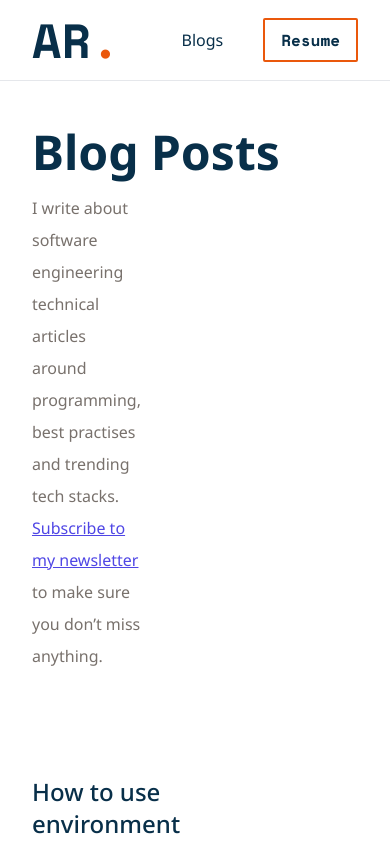
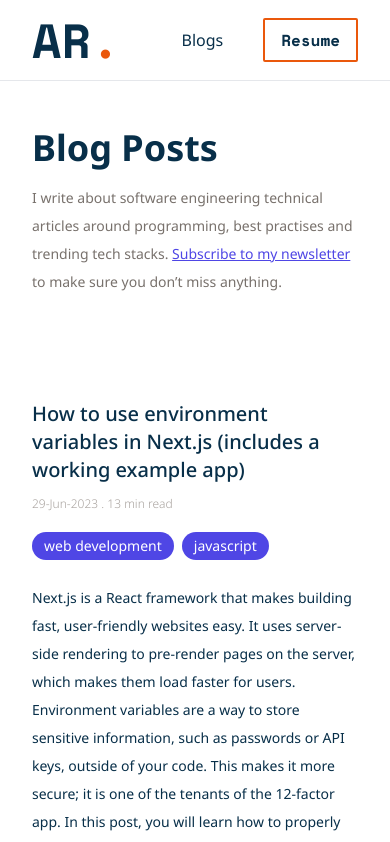
Before and after one commit to aayushrijal91/aayush, a Next.js app: page /blogs in a window 390 px wide. Shown: the top 842 px of the page. Built offline with nearby package versions, Linux system fonts and the light colour scheme.

Commit message:
Blogs responsive done

```diff
--- a/src/pages/blogs/index.js
+++ b/src/pages/blogs/index.js
@@ -9,13 +9,13 @@ const space = Space_Mono({
 function Blogs() {
     const blogPosts = Array.from({ length: 5 }, (_, i) => (
         <article key={i} className="post-preview py-10 border-b ">
-            <p className="text-2xl font-medium">How to use environment variables in Next.js (includes a working example app)</p>
+            <p className="text-xl md:text-2xl font-medium">How to use environment variables in Next.js (includes a working example app)</p>
             <p className="text-xs text-stone-400 font-light pt-3">29-Jun-2023 . 13 min read</p>
             <div className="flex flex-wrap space-x-2 mt-5">
                 <p className="rounded-full text-sm text-white bg-indigo-600 px-3 py-1">web development</p>
                 <p className="rounded-full text-sm text-white bg-indigo-600 px-3 py-1">javascript</p>
             </div>
-            <p className="py-6 leading-loose text-base">
+            <p className="py-6 leading-loose text-sm md:text-base">
                 Next.js is a React framework that makes building fast, user-friendly websites easy. It uses server-side rendering to pre-render pages on the server, which makes them load faster for users. Environment variables are a way to store sensitive information, such as passwords or API keys, outside of your code. This makes it more secure; it is one of the tenants of the 12-factor app. In this post, you will learn how to properly use environment variables on both the server and client side of Next.js. Let’s get started!
             </p>
             <Link href="" className={`text-indigo-800 font-semibold ${space.className}`}>Read post <span className="mt-1">→</span></Link>
@@ -25,14 +25,14 @@ function Blogs() {
     return (
         <section className="main py-32">
             <div className="container">
-                <h1 className="text-5xl text-sky-950 font-bold">Blog Posts</h1>
-                <article className="w-1/3">
-                    <p className="pt-4 text-stone-500 leading-loose">
+                <h1 className="text-4xl md:text-5xl text-sky-950 font-bold">Blog Posts</h1>
+                <article className="md:w-2/3 xl:w-1/3">
+                    <p className="pt-4 text-stone-500 leading-loose text-sm md:text-base">
                         I write about software engineering technical articles around programming, best practises and trending tech stacks. <Link href="./" className="text-indigo-600 underline">Subscribe to my newsletter</Link> to make sure you don’t miss anything.
                     </p>
                 </article>
 
-                <div className="w-2/3 pt-16">
+                <div className="w-full lg:w-2/3 pt-16">
                     {blogPosts}
                 </div>
             </div>
```
